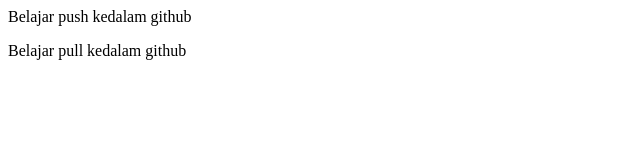
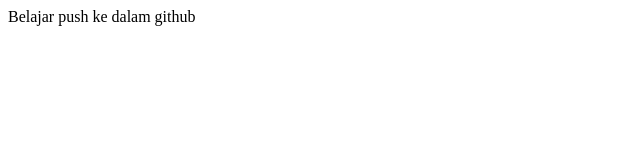
Before and after one commit to kyno20/repo-github, a plain HTML site: page index.html in a window 1280 px wide. Shown: the whole page, without its empty margins (0-640 px from the left). Drawn offline with Linux system fonts and the light colour scheme.

Commit message:
Push kedalam github

```diff
--- a/index.html
+++ b/index.html
@@ -1,2 +1 @@
-<p>Belajar push kedalam github</p>
-<p>Belajar pull kedalam github</p>
+<p>Belajar push ke dalam github</p>
```
